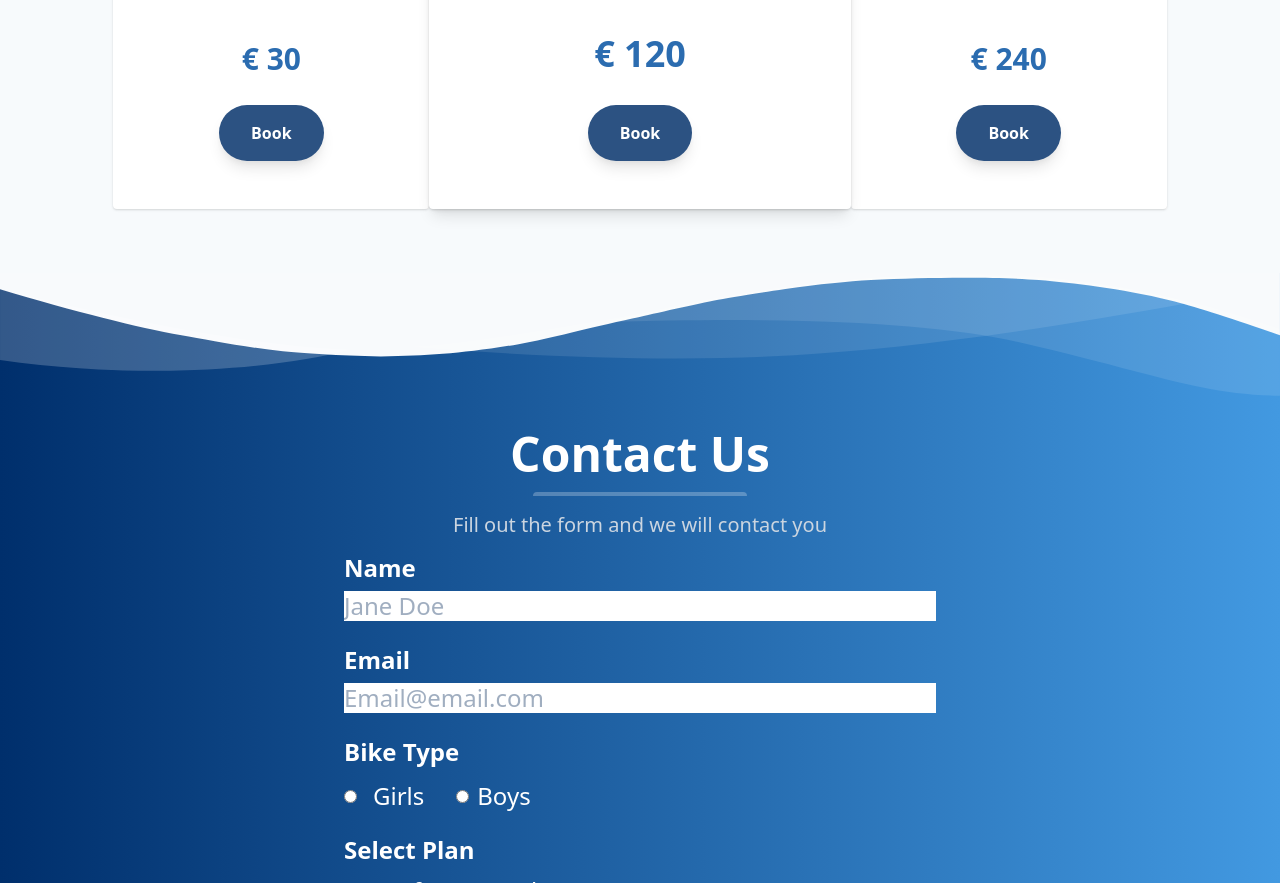
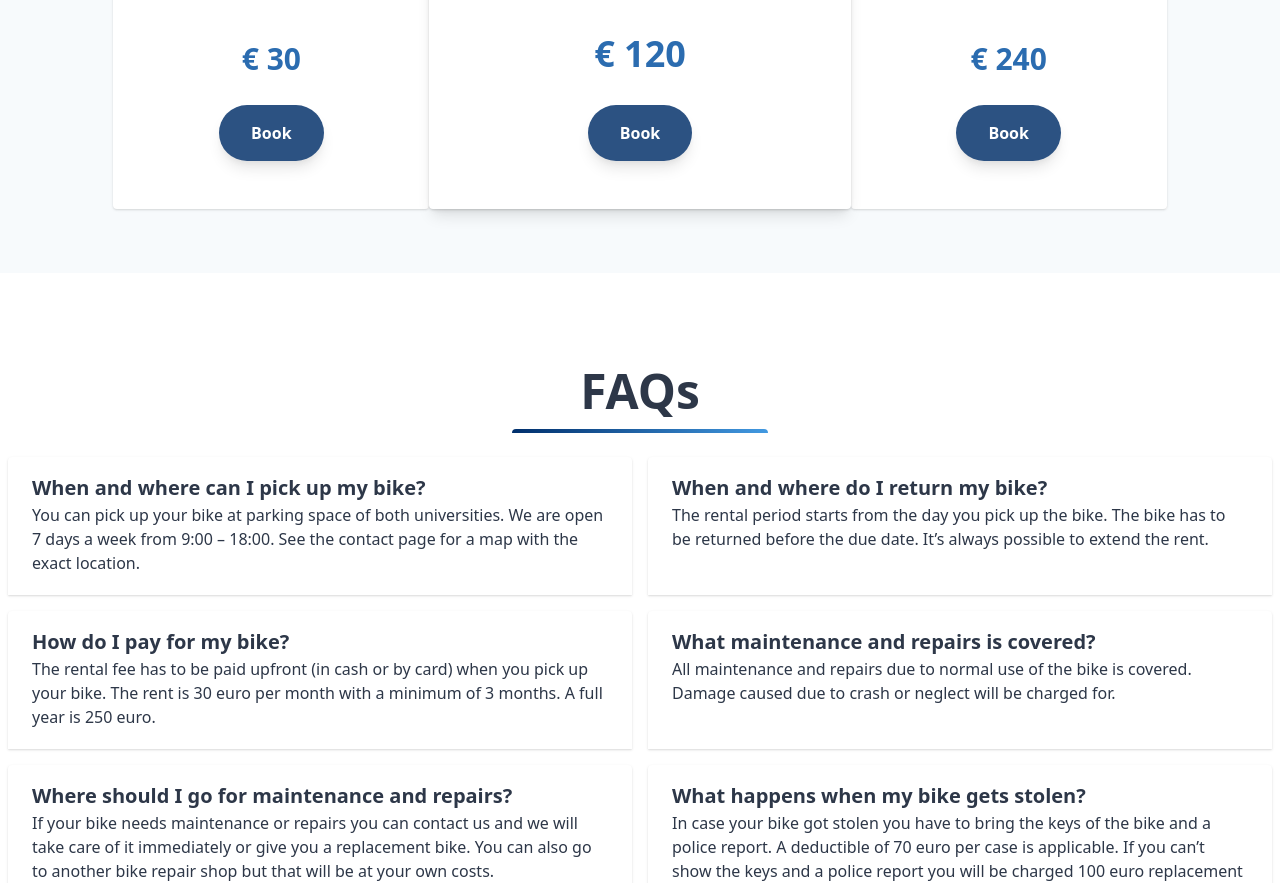
Before and after one commit to TheNomanAhmed/polkubikegatsby, a Gatsby site: page / in a window 1280 px wide. Shown: the part 1917-2800 px from the top of the page. Built offline with nearby package versions, Linux system fonts and the light colour scheme; Gatsby itself is replaced by a stand-in of ours; what @tailwindcss/custom-forms would draw is missing.

Commit message:
version 1.3.0

```diff
--- a/package.json
+++ b/package.json
@@ -14,8 +14,10 @@
     "graphql": "14.3.1",
     "prop-types": "15.7.2",
     "react": "16.8.6",
+    "react-accessible-accordion": "^3.0.1",
     "react-anchor-link-smooth-scroll": "^1.0.12",
     "react-dom": "16.8.6",
+    "react-feather": "^2.0.3",
     "react-helmet": "5.2.1"
   },
   "keywords": [
--- a/src/components/layout.js
+++ b/src/components/layout.js
@@ -25,7 +25,10 @@ function Layout({ children }) {
             <div className="container flex flex-col sm:flex-row justify-between items-center mx-auto w-full px-5 py-4 md:py-0">
               <div className="flex items-center text-2xl">
                 <div className="text-gray-800 mr-2">
-                  <a className="toggleColour no-underline hover:no-underline font-bold text-2xl lg:text-4xl text-blue-800">
+                  <a
+                    className="toggleColour no-underline hover:no-underline font-bold text-2xl lg:text-4xl text-blue-800"
+                    href="#"
+                  >
                     POLKUBIKE
                   </a>
                 </div>
@@ -45,15 +48,15 @@ function Layout({ children }) {
                 </AnchorLink>
                 <AnchorLink
                   className="px-2 sm:px-4 hover:text-blue-900"
+                  href="#faq"
+                >
+                  FAQs
+                </AnchorLink>
+                <AnchorLink
+                  className="px-2 sm:px-4 hover:text-blue-900"
                   href="#contact"
                 >
                   Contact Us
-                </AnchorLink>
-                <AnchorLink
-                  className="px-2 sm:px-4 hover:text-blue-900"
-                  href="#faq"
-                >
-                  FAQs
                 </AnchorLink>
               </div>
               <div className="hidden my-6 md:block">
@@ -338,76 +341,126 @@ function Layout({ children }) {
             </div>
           </section>
 
-          {/* Title cards */}
+          {/* FAQs */}
 
-          {/* <section className="bg-white border-b py-8">
-
+          <section className="bg-white border-b pb-10 pt-16" id="faq">
             <div className="container mx-auto flex flex-wrap pt-4 pb-12">
-
-                <h3 className="w-full my-2 text-3xl font-bold leading-tight text-center text-gray-800">Bike Pictures</h3>
+              <h3 className="w-full my-2 text-5xl font-bold leading-tight text-center text-gray-800">
+                FAQs
+              </h3>
               <div className="w-full mb-4">
                 <div className="h-1 mx-auto gradient w-64 my-0 py-0 rounded-t"></div>
               </div>
 
-                <div className="w-full md:w-1/3 p-6 flex flex-col flex-grow flex-shrink">
+              <div className="w-full md:w-1/2 p-2 flex flex-col flex-grow flex-shrink">
                 <div className="flex-1 bg-white rounded-t rounded-b-none overflow-hidden shadow">
-                    <a href="https://www.gatsbyjs.org/" className="flex flex-wrap no-underline hover:no-underline">
-                      <p className="w-full text-gray-600 text-xs md:text-sm px-6">Blazing Fast</p>
-                      <div className="w-full font-bold text-xl text-gray-800 px-6">Static Progressive Web App</div>
+                  <div className="w-full font-bold text-xl text-gray-800 px-6 pt-4">
+                    When and where can I pick up my bike?
+                  </div>
                   <p className="text-gray-800 text-base px-6 mb-5">
-                        Why Gatsby? Gatsby is a static PWA (Progressive Web App) generator. Gatsby loads only the critical HTML, CSS, data, and JavaScript so your site loads as fast as possible.
+                    You can pick up your bike at parking space of both
+                    universities. We are open 7 days a week from 9:00 – 18:00.
+                    See the contact page for a map with the exact location.
                   </p>
-                    </a>
                 </div>
-                  <div className="flex-none mt-auto bg-white rounded-b rounded-t-none overflow-hidden shadow p-6">
-                    <div className="flex items-center justify-start">
-                      <button className="mx-auto lg:mx-0 hover:underline gradient text-white font-bold rounded-full my-6 py-4 px-8 shadow-lg">Action</button>
+              </div>
+
+              <div className="w-full md:w-1/2 p-2 flex flex-col flex-grow flex-shrink">
+                <div className="flex-1 bg-white rounded-t rounded-b-none overflow-hidden shadow">
+                  <div className="w-full font-bold text-xl text-gray-800 px-6 pt-4">
+                    When and where do I return my bike?
+                  </div>
+                  <p className="text-gray-800 text-base px-6 mb-5">
+                    The rental period starts from the day you pick up the bike.
+                    The bike has to be returned before the due date. It’s always
+                    possible to extend the rent.
+                  </p>
+                </div>
+              </div>
+
+              <div className="w-full md:w-1/2 p-2 flex flex-col flex-grow flex-shrink">
+                <div className="flex-1 bg-white rounded-t rounded-b-none overflow-hidden shadow">
+                  <div className="w-full font-bold text-xl text-gray-800 px-6 pt-4">
+                    How do I pay for my bike?
+                  </div>
+                  <p className="text-gray-800 text-base px-6 mb-5">
+                    The rental fee has to be paid upfront (in cash or by card)
+                    when you pick up your bike. The rent is 30 euro per month
+                    with a minimum of 3 months. A full year is 250 euro.
+                  </p>
+                </div>
+              </div>
+
+              <div className="w-full md:w-1/2 p-2 flex flex-col flex-grow flex-shrink">
+                <div className="flex-1 bg-white rounded-t rounded-b-none overflow-hidden shadow">
+                  <div className="w-full font-bold text-xl text-gray-800 px-6 pt-4">
+                    What maintenance and repairs is covered?
+                  </div>
+                  <p className="text-gray-800 text-base px-6 mb-5">
+                    All maintenance and repairs due to normal use of the bike is
+                    covered. Damage caused due to crash or neglect will be
+                    charged for.
+                  </p>
+                </div>
+              </div>
+
+              <div className="w-full md:w-1/2 p-2 flex flex-col flex-grow flex-shrink">
+                <div className="flex-1 bg-white rounded-t rounded-b-none overflow-hidden shadow">
+                  <div className="w-full font-bold text-xl text-gray-800 px-6 pt-4">
+                    Where should I go for maintenance and repairs?
+                  </div>
+                  <p className="text-gray-800 text-base px-6 mb-5">
+                    If your bike needs maintenance or repairs you can contact us
+                    and we will take care of it immediately or give you a
+                    replacement bike. You can also go to another bike repair
+                    shop but that will be at your own costs.
+                  </p>
+                </div>
+              </div>
+
+              <div className="w-full md:w-1/2 p-2 flex flex-col flex-grow flex-shrink">
+                <div className="flex-1 bg-white rounded-t rounded-b-none overflow-hidden shadow">
+                  <div className="w-full font-bold text-xl text-gray-800 px-6 pt-4">
+                    What happens when my bike gets stolen?
+                  </div>
+                  <p className="text-gray-800 text-base px-6 mb-5">
+                    In case your bike got stolen you have to bring the keys of
+                    the bike and a police report. A deductible of 70 euro per
+                    case is applicable. If you can’t show the keys and a police
+                    report you will be charged 100 euro replacement costs. More
+                    information about how to safely park your bike and what to
+                    do in case of theft will be explained to you when you pick
+                    up your bike.
+                  </p>
+                </div>
+              </div>
+
+              <div className="w-full md:w-1/2 p-2 flex flex-col flex-grow flex-shrink">
+                <div className="flex-1 bg-white rounded-t rounded-b-none overflow-hidden shadow">
+                  <div className="w-full font-bold text-xl text-gray-800 px-6 pt-4">
+                    What if I lose my bike keys?
+                  </div>
+                  <p className="text-gray-800 text-base px-6 mb-5">
+                    Please contact us and pick up a spare key in case you have
+                    lost your keys. The replacement costs are 7,50 euro per key.
+                  </p>
+                </div>
+              </div>
+
+              <div className="w-full md:w-1/2 p-2 flex flex-col flex-grow flex-shrink">
+                <div className="flex-1 bg-white rounded-t rounded-b-none overflow-hidden shadow">
+                  <div className="w-full font-bold text-xl text-gray-800 px-6 pt-4">
+                    Can I rent a bike shorter than three months?
+                  </div>
+                  <p className="text-gray-800 text-base px-6 mb-5">
+                    Yes it’s possible to rent a bike for shorter periods but the
+                    price for 1-3 months is the same. The rent for one week is
+                    30 euro, the second week 20 euro and the third week 10 euro.
+                  </p>
                 </div>
               </div>
             </div>
-
-
-
-                <div className="w-full md:w-1/3 p-6 flex flex-col flex-grow flex-shrink">
-                  <div className="flex-1 bg-white rounded-t rounded-b-none overflow-hidden shadow">
-                    <a href="https://tailwindcss.com/" className="flex flex-wrap no-underline hover:no-underline">
-                      <p className="w-full text-gray-600 text-xs md:text-sm px-6">Tailwind is different</p>
-                      <div className="w-full font-bold text-xl text-gray-800 px-6">State-of-the-art CSS Framework</div>
-                      <p className="text-gray-800 text-base px-6 mb-5">
-                        Instead of opinionated predesigned components, Tailwind provides low-level utility classes that let you build completely custom designs without ever leaving your HTML.
-                      </p>
-                    </a>
-                  </div>
-                  <div className="flex-none mt-auto bg-white rounded-b rounded-t-none overflow-hidden shadow p-6">
-                    <div className="flex items-center justify-center">
-                      <button className="mx-auto lg:mx-0 hover:underline gradient text-white font-bold rounded-full my-6 py-4 px-8 shadow-lg">Action</button>
-                    </div>
-                  </div>
-                </div>
-
-
-
-                <div className="w-full md:w-1/3 p-6 flex flex-col flex-grow flex-shrink">
-                  <div className="flex-1 bg-white rounded-t rounded-b-none overflow-hidden shadow">
-                    <a href="#" className="flex flex-wrap no-underline hover:no-underline">
-                      <p className="w-full text-gray-600 text-xs md:text-sm px-6">Open-Source</p>
-                      <div className="w-full font-bold text-xl text-gray-800 px-6">Coded by <a href="https://twitter.com/Sm0keDev">Sm0ke</a> </div>
-                      <p className="text-gray-800 text-base px-6 mb-5">
-                        The source code is released under a license in which the copyright holder grants users the rights to study, change, and distribute the software to anyone and for any purpose.
-                      </p>
-                    </a>
-                  </div>
-                  <div className="flex-none mt-auto bg-white rounded-b rounded-t-none overflow-hidden shadow p-6">
-                    <div className="flex items-center justify-end">
-                      <button className="mx-auto lg:mx-0 hover:underline gradient text-white font-bold rounded-full my-6 py-4 px-8 shadow-lg">Action</button>
-                    </div>
-                  </div>
-                </div>
-
-
-              </div>
-
-            </section> */}
+          </section>
 
           {/* Waves SVG */}
           <svg
@@ -562,6 +615,18 @@ function Layout({ children }) {
                     type="date"
                     class="text-gray-900 font-semibold form-input mt-1 block w-full mt-3"
                     placeholder="Enter the date"
+                    value="Pick up date"
+                  />
+                </label>
+
+                <label class="block mt-6">
+                  <span class="font-semibold">Return Date</span>
+                  <input
+                    name="date"
+                    type="date"
+                    class="text-gray-900 font-semibold form-input mt-1 block w-full mt-3"
+                    placeholder="Enter the date"
+                    value="Return date"
                   />
                 </label>
               </div>
```
Also changed, not shown: 1 other file. Lines whose indentation alone changed are shown as unchanged.
